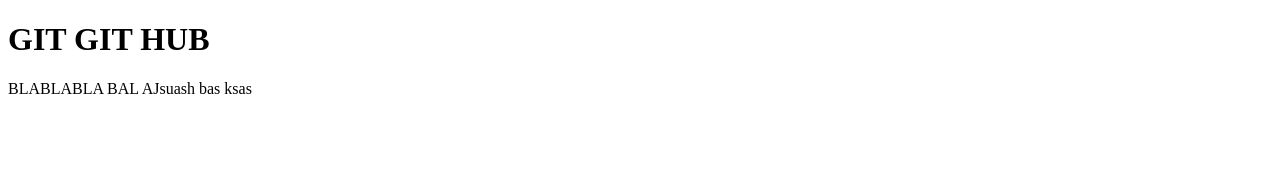
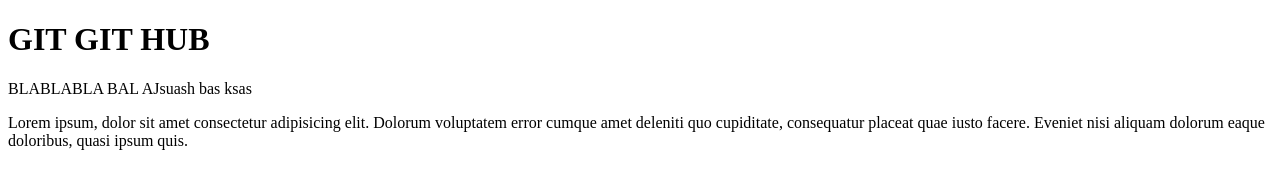
Before and after one commit to dipoqa/aula-cinco-git, a plain HTML site: page index.html in a window 1280 px wide. Drawn offline with Linux system fonts and the light colour scheme.

Commit message:
alteracao no index html

```diff
--- a/index.html
+++ b/index.html
@@ -10,4 +10,5 @@
     <h1>GIT GIT HUB</h1>
         <p>BLABLABLA  BAL AJsuash bas ksas</p>
 </body>
+        <p>Lorem ipsum, dolor sit amet consectetur adipisicing elit. Dolorum voluptatem error cumque amet deleniti quo cupiditate, consequatur placeat quae iusto facere. Eveniet nisi aliquam dolorum eaque doloribus, quasi ipsum quis.</p>
 </html>
```
